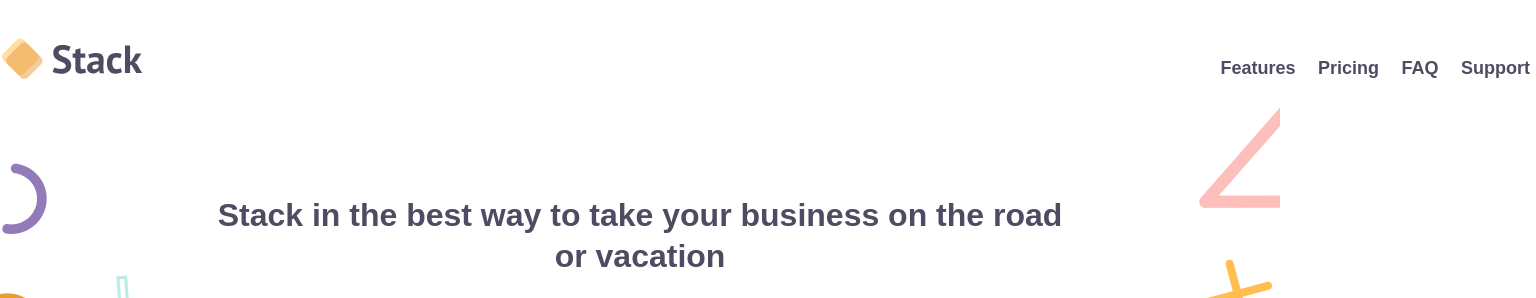
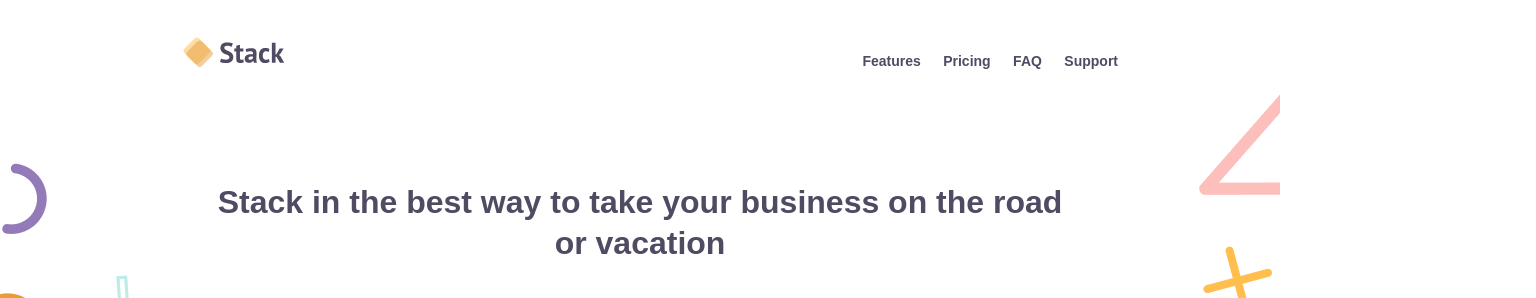
Before and after one commit to WebHeroSchool/Stackfin, a plain HTML site: page index.html in a window 1280 px wide. Shown: the top 298 px of the page, 1536 px wide, since content can reach past the window. Drawn offline with Linux system fonts and the light colour scheme.

Commit message:
медиа 1366

```diff
--- a/css/style.css
+++ b/css/style.css
@@ -118,7 +118,8 @@ body:after {
 }
 
 .logo_mobile {
-    display: none;
+
+
 }
 
 .burger {
@@ -165,10 +166,22 @@ body:after {
 }
 
 @media (max-width: 1366px) {
-  .header__logo {
-      width: 127px;
-      height: 29px;
+  .logo-mobile {
+      width: 165px;
+      height: 33px;
     }
+  .header {
+    max-width: 978px;
+  }
+  .nav__link {
+    max-width: 300px;
+    font-size: 14px;
+  }
+  .nav {
+    margin-right: 5px;
+    max-width: 1150px;
+    width: initial;
+  }
 }
 
 
```
